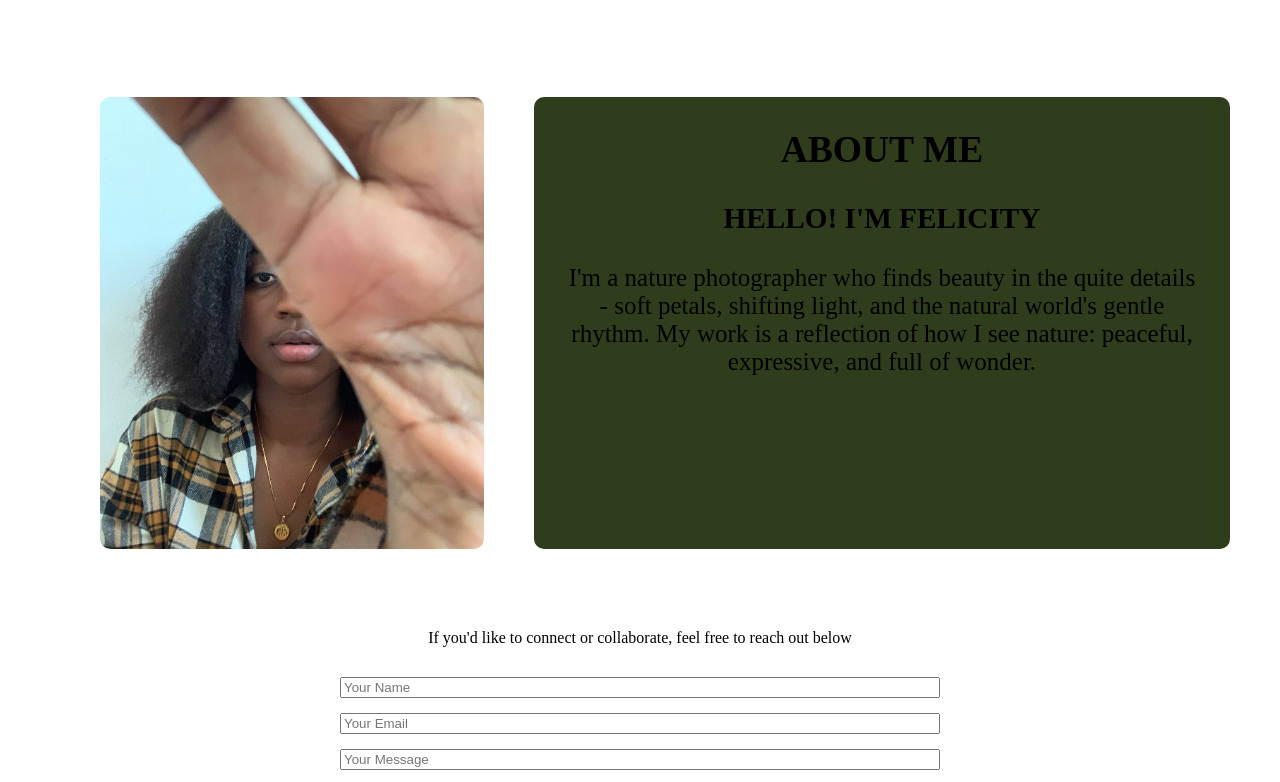
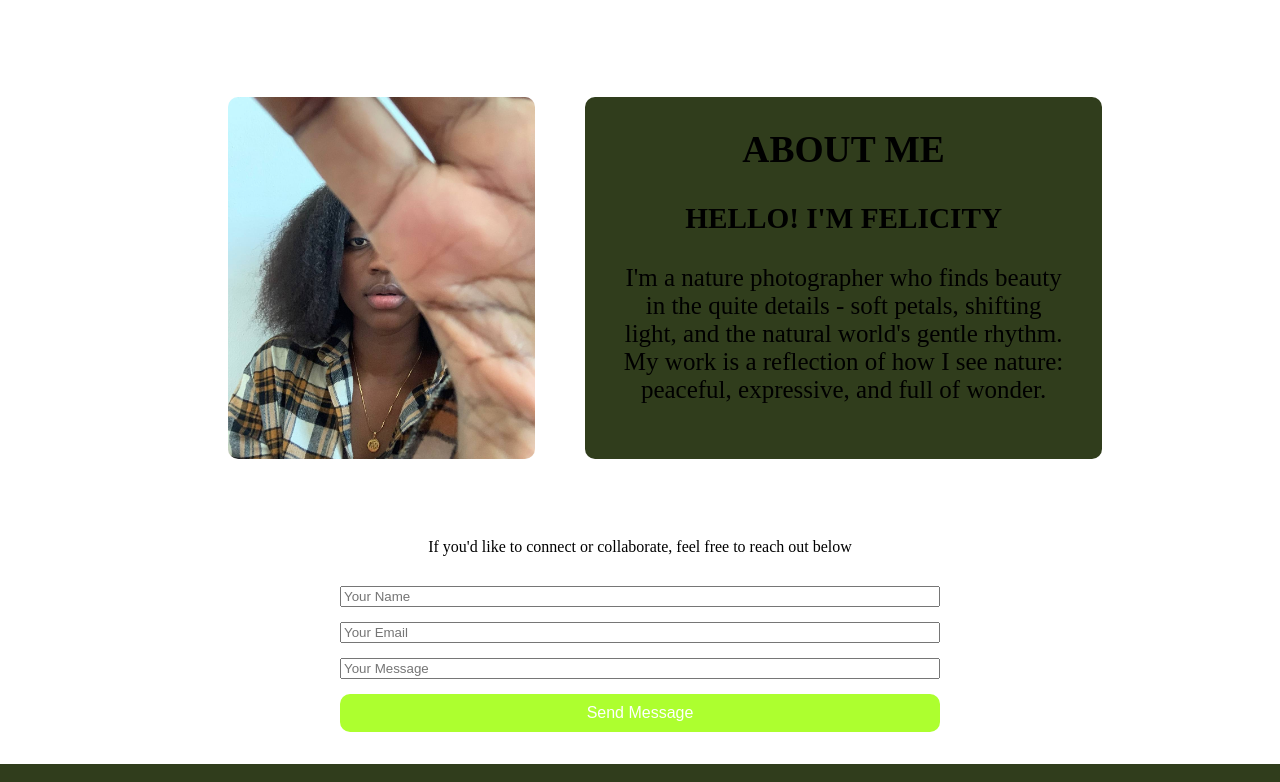
Before and after one commit to felicity-joy/my_gallery, a plain HTML site: page index.html in a window 1280 px wide. Shown: the part 1864-2646 px from the top of the page. Drawn offline with Linux system fonts and the light colour scheme.

Commit message:
updated changes

```diff
--- a/index.html
+++ b/index.html
@@ -54,7 +54,7 @@
                 <img src="./img/duranta.JPG" class="zoom" alt="duranta">
             </div>
         </section>
-        <section>
+        <section class="about-section">
             <div id="about" class="about">
                 <img src="./img/me.JPG" alt="myself">
             <div class="my-about">
--- a/styles.css
+++ b/styles.css
@@ -136,6 +136,11 @@ justify-items: center;
   border-radius: 10px;
 }
 
+.about-section{
+      width: 80%;
+    margin: auto;
+}
+
 .about {
   display: flex;
   justify-content: center;
```
